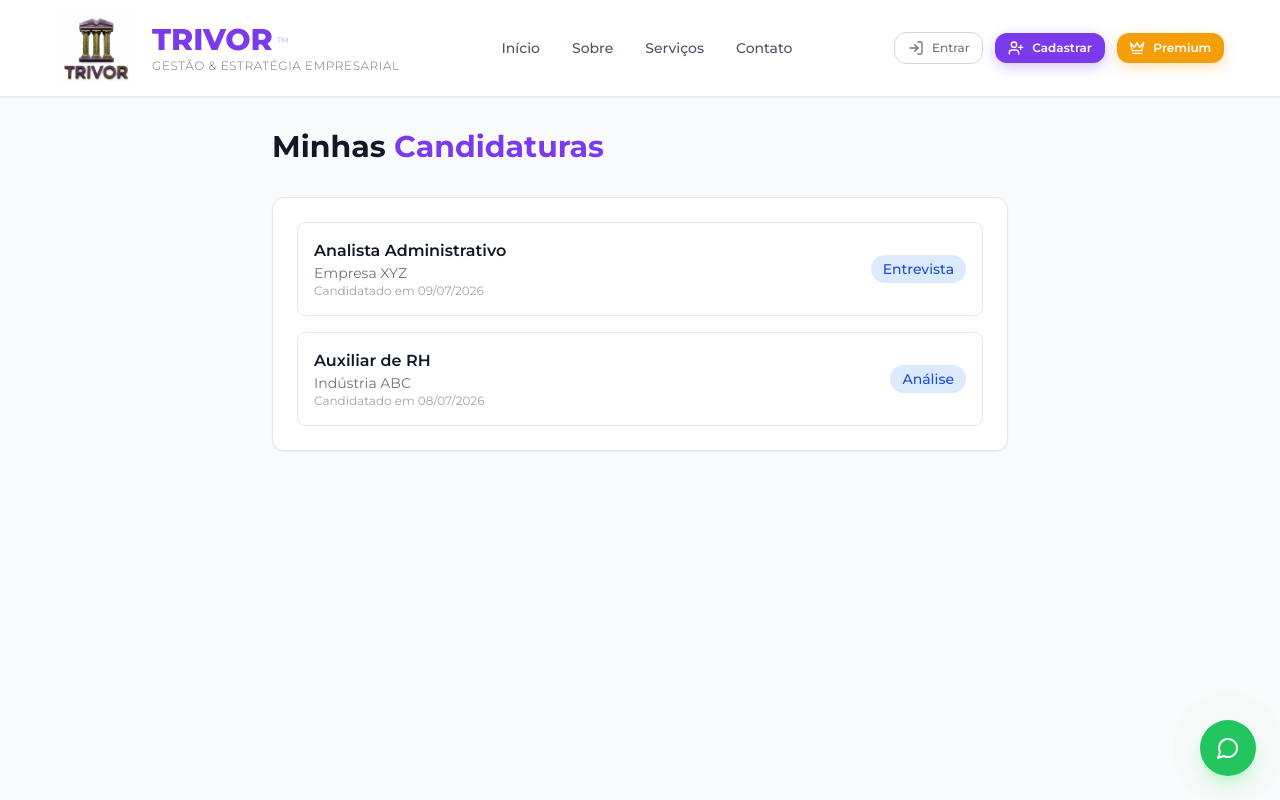
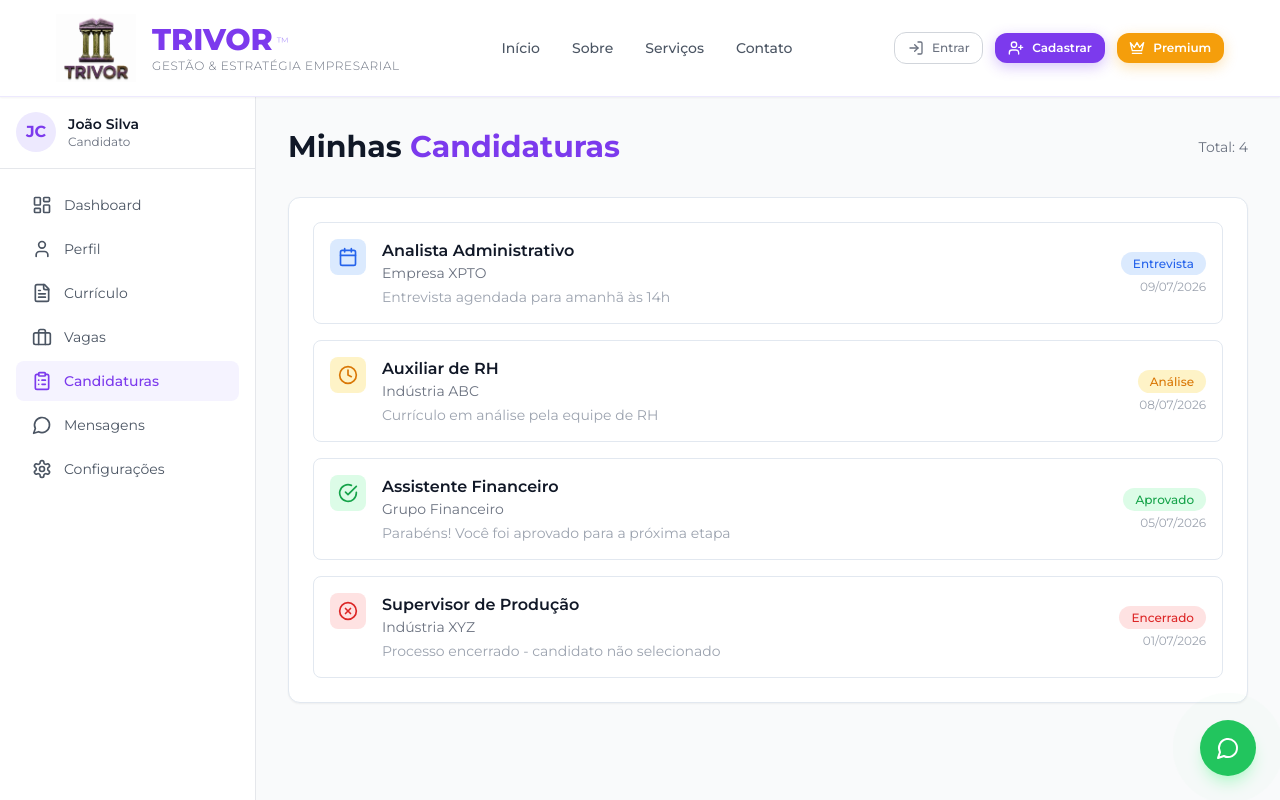
Before and after one commit to trivoroficial/consult_recruit, a Next.js app: page /candidato/candidaturas in a window 1280 px wide. Shown: the top 800 px of the page. Built offline with nearby package versions, Linux system fonts and the light colour scheme.

Commit message:
Refactor candidaturas data structure and layout

```diff
--- a/src/app/(dashboard)/candidato/candidaturas/page.tsx
+++ b/src/app/(dashboard)/candidato/candidaturas/page.tsx
@@ -1,47 +1,63 @@
 'use client'
 
+import { SidebarCandidato } from '@/components/layout/SidebarCandidato'
+import { Briefcase, Calendar, CheckCircle, Clock, XCircle } from 'lucide-react'
+
 const candidaturas = [
-  {
-    id: 1,
-    vaga: 'Analista Administrativo',
-    empresa: 'Empresa XYZ',
-    status: 'Entrevista',
-    data: '09/07/2026'
-  },
-  {
-    id: 2,
-    vaga: 'Auxiliar de RH',
-    empresa: 'Indústria ABC',
-    status: 'Análise',
-    data: '08/07/2026'
+  { id: 1, vaga: 'Analista Administrativo', empresa: 'Empresa XPTO', status: 'Entrevista', data: '09/07/2026', descricao: 'Entrevista agendada para amanhã às 14h' },
+  { id: 2, vaga: 'Auxiliar de RH', empresa: 'Indústria ABC', status: 'Análise', data: '08/07/2026', descricao: 'Currículo em análise pela equipe de RH' },
+  { id: 3, vaga: 'Assistente Financeiro', empresa: 'Grupo Financeiro', status: 'Aprovado', data: '05/07/2026', descricao: 'Parabéns! Você foi aprovado para a próxima etapa' },
+  { id: 4, vaga: 'Supervisor de Produção', empresa: 'Indústria XYZ', status: 'Encerrado', data: '01/07/2026', descricao: 'Processo encerrado - candidato não selecionado' },
+]
+
+const statusConfig = {
+  'Entrevista': { icon: Calendar, color: 'text-blue-600', bg: 'bg-blue-100' },
+  'Análise': { icon: Clock, color: 'text-yellow-600', bg: 'bg-yellow-100' },
+  'Aprovado': { icon: CheckCircle, color: 'text-green-600', bg: 'bg-green-100' },
+  'Encerrado': { icon: XCircle, color: 'text-red-600', bg: 'bg-red-100' },
 }
-]
 
 export default function CandidaturasCandidato() {
   return (
-    <div className="min-h-screen bg-gray-50 py-8">
-      <div className="container mx-auto px-4 max-w-3xl">
-        <h1 className="text-3xl font-bold mb-8">
+    <div className="flex min-h-screen bg-gray-50">
+      <SidebarCandidato />
+      <div className="flex-1 ml-64 p-8">
+        <div className="flex items-center justify-between mb-8">
+          <h1 className="text-3xl font-bold">
             Minhas <span className="text-purple-600">Candidaturas</span>
           </h1>
+          <span className="text-sm text-gray-500">Total: {candidaturas.length}</span>
+        </div>
 
         <div className="bg-white rounded-xl shadow-sm border p-6">
           {candidaturas.length === 0 ? (
             <p className="text-gray-500 text-center py-8">Você ainda não se candidatou a nenhuma vaga.</p>
           ) : (
             <div className="space-y-4">
-              {candidaturas.map((item) => (
-                <div key={item.id} className="flex items-center justify-between p-4 border rounded-lg">
+              {candidaturas.map((item) => {
+                const config = statusConfig[item.status as keyof typeof statusConfig] || { icon: Briefcase, color: 'text-gray-600', bg: 'bg-gray-100' }
+                const Icon = config.icon
+                return (
+                  <div key={item.id} className="flex items-center justify-between p-4 border rounded-lg hover:bg-gray-50 transition">
+                    <div className="flex items-start gap-4">
+                      <div className={`p-2 ${config.bg} rounded-lg`}>
+                        <Icon className={`h-5 w-5 ${config.color}`} />
+                      </div>
                       <div>
                         <h3 className="font-semibold">{item.vaga}</h3>
                         <p className="text-sm text-gray-500">{item.empresa}</p>
-                    <p className="text-xs text-gray-400">Candidatado em {item.data}</p>
+                        <p className="text-sm text-gray-400 mt-1">{item.descricao}</p>
                       </div>
-                  <span className="px-3 py-1 bg-blue-100 text-blue-700 rounded-full text-sm font-medium">
+                    </div>
+                    <div className="text-right">
+                      <span className={`px-3 py-1 rounded-full text-xs font-medium ${config.bg} ${config.color}`}>
                         {item.status}
                       </span>
+                      <p className="text-xs text-gray-400 mt-1">{item.data}</p>
                     </div>
-              ))}
+                  </div>
+                )
+              })}
             </div>
           )}
         </div>
```
Lines whose indentation alone changed are shown as unchanged.
